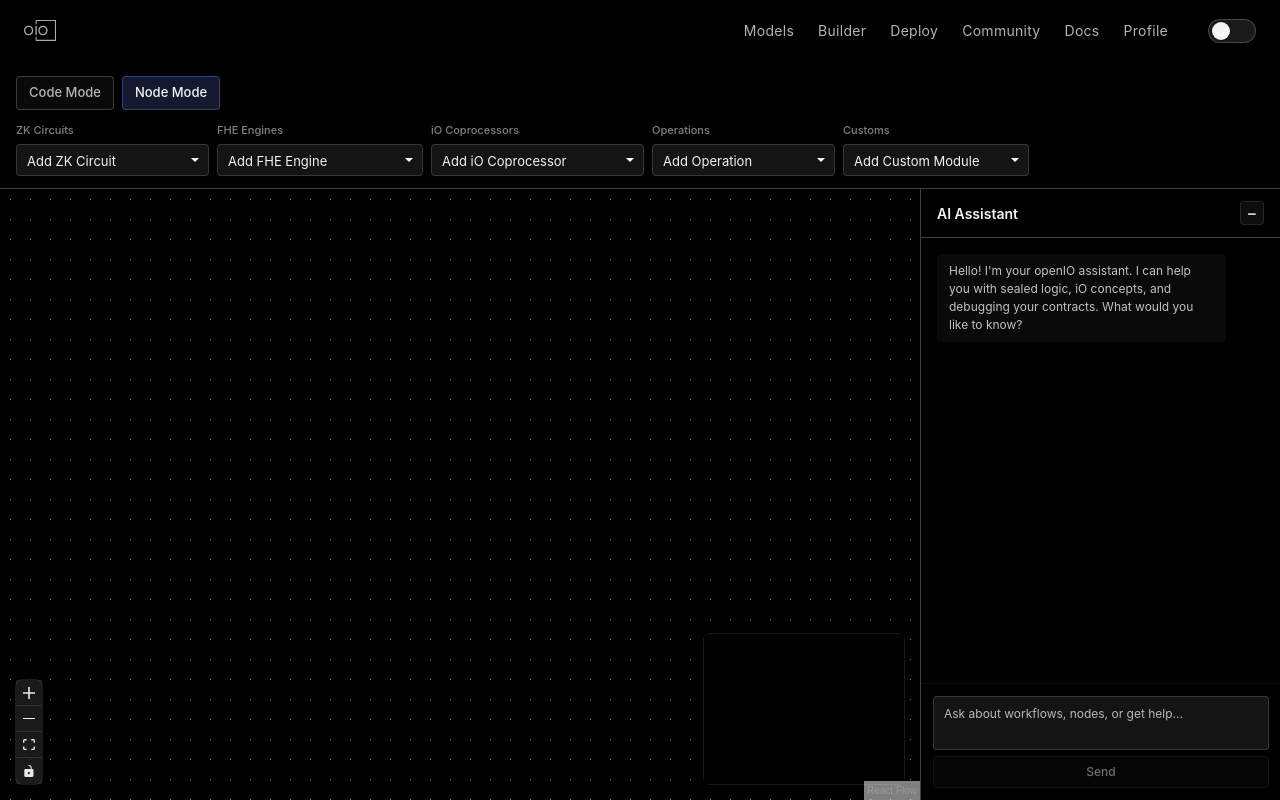
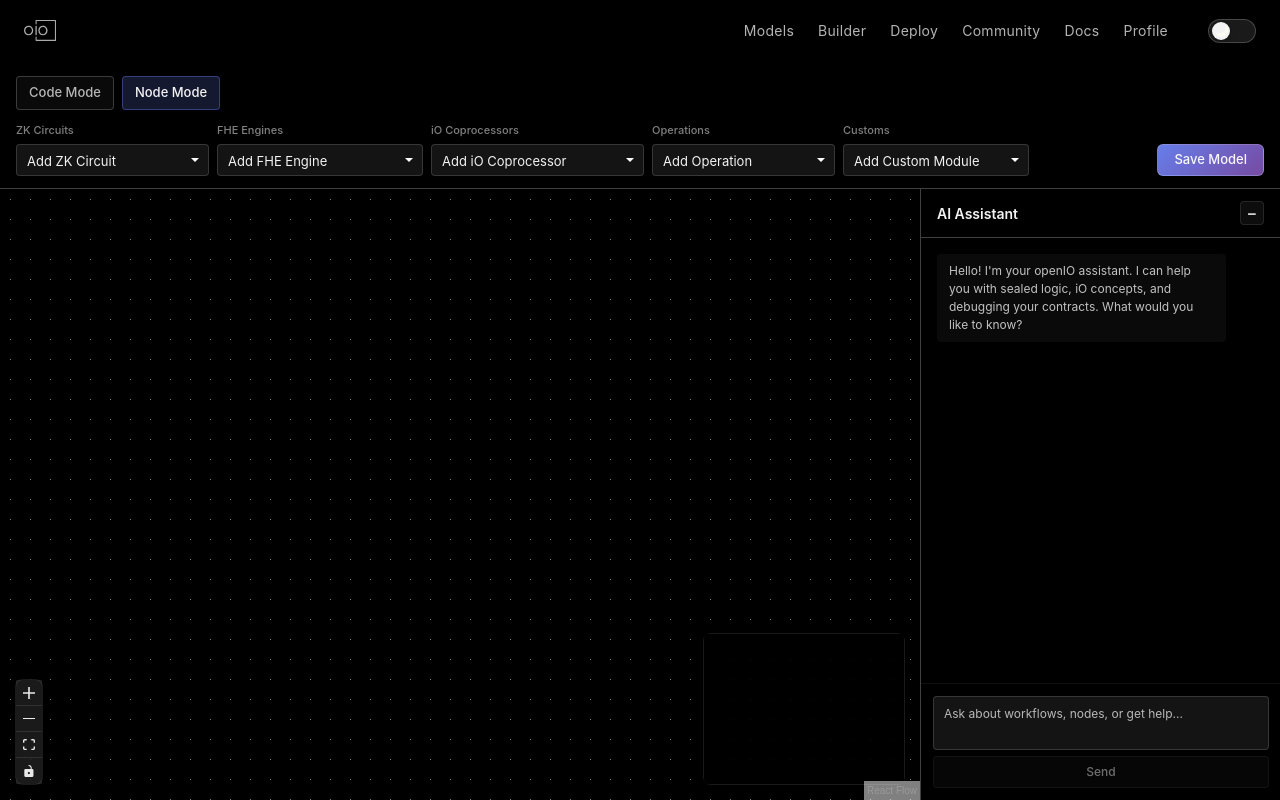
Before and after one commit to madschristensen99/openIO, a Next.js app: page /dapp/builder in a window 1280 px wide. Both pictures are taken after a click on the button "Node Mode". Built offline with nearby package versions, Linux system fonts and the light colour scheme.

Commit message:
Add Save Model button to node module builder

```diff
--- a/app/dapp/builder/page.tsx
+++ b/app/dapp/builder/page.tsx
@@ -295,6 +295,29 @@ export default function BuilderPage() {
     }
   };
 
+  const handleSaveModel = useCallback(() => {
+    const modelData = {
+      nodes,
+      edges,
+      savedAt: new Date().toISOString(),
+    };
+
+    // Convert to JSON and download
+    const dataStr = JSON.stringify(modelData, null, 2);
+    const dataBlob = new Blob([dataStr], { type: 'application/json' });
+    const url = URL.createObjectURL(dataBlob);
+    const link = document.createElement('a');
+    link.href = url;
+    link.download = `model-${Date.now()}.json`;
+    document.body.appendChild(link);
+    link.click();
+    document.body.removeChild(link);
+    URL.revokeObjectURL(url);
+
+    // Optional: Show success message
+    alert('Model saved successfully!');
+  }, [nodes, edges]);
+
   return (
     <>
       <Navbar />
@@ -484,6 +507,16 @@ export default function BuilderPage() {
                 )}
               </select>
             </div>
+
+            <div className="builder-save-button-container">
+              <button
+                className="builder-save-model-button"
+                onClick={handleSaveModel}
+                title="Save Model"
+              >
+                Save Model
+              </button>
+            </div>
             </div>
           )}
         </div>
--- a/app/globals.css
+++ b/app/globals.css
@@ -3706,6 +3706,42 @@ body.light-mode .fhe-engine-card {
   border-color: rgba(255, 255, 255, 0.3);
 }
 
+.builder-save-button-container {
+  display: flex;
+  align-items: flex-end;
+  margin-left: auto;
+}
+
+.builder-save-model-button {
+  padding: 8px 16px;
+  background: linear-gradient(135deg, #667eea 0%, #764ba2 100%);
+  border: 1px solid rgba(255, 255, 255, 0.2);
+  border-radius: 6px;
+  color: rgba(255, 255, 255, 0.95);
+  font-size: 13px;
+  font-weight: 500;
+  font-family: -apple-system, BlinkMacSystemFont, 'Segoe UI', 'Roboto', 'Oxygen', 'Ubuntu', 'Cantarell', sans-serif;
+  cursor: pointer;
+  transition: all 0.2s ease;
+  white-space: nowrap;
+  height: 32px;
+  display: flex;
+  align-items: center;
+  justify-content: center;
+}
+
+.builder-save-model-button:hover {
+  background: linear-gradient(135deg, #764ba2 0%, #667eea 100%);
+  border-color: rgba(255, 255, 255, 0.3);
+  transform: translateY(-1px);
+  box-shadow: 0 4px 12px rgba(102, 126, 234, 0.3);
+}
+
+.builder-save-model-button:active {
+  transform: translateY(0);
+  box-shadow: 0 2px 6px rgba(102, 126, 234, 0.2);
+}
+
 .builder-dropdown:focus {
   outline: none;
   border-color: rgba(255, 255, 255, 0.35);
```
